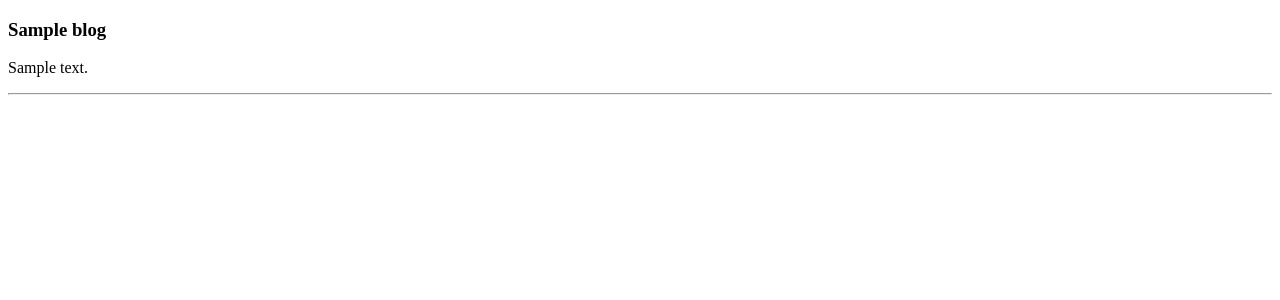
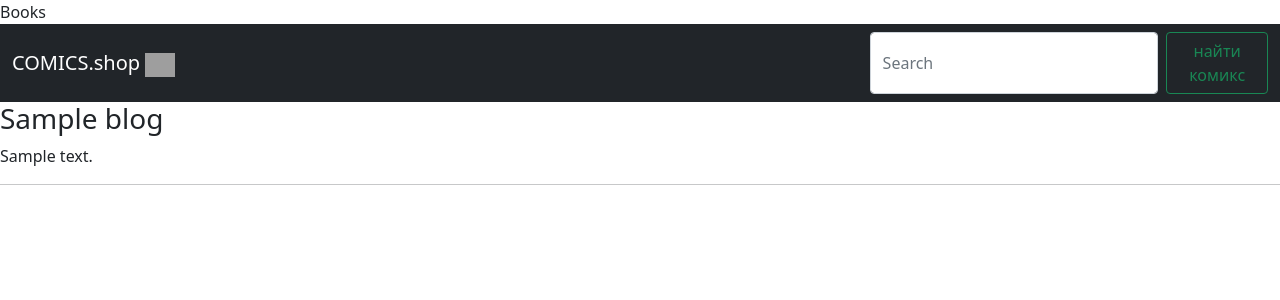
Before and after one commit to S4LAVAT/project3.0, a Django app: template blogs/templates/blogs/blog_list.html in a window 1280 px wide. Shown: the top 300 px of the page. Run offline with Django 4.2, Linux system fonts and the light colour scheme; the template is opened without the code that fills it: most values are stand-ins (such as "Sample title", 1, 10 or a date in 2020); data that the repository does not hold is empty; grey boxes are pictures that could not be loaded.

Commit message:
сайт с комиксами

```diff
--- a/blogs/admin.py
+++ b/blogs/admin.py
@@ -1,7 +1,8 @@
 from django.contrib import admin
-from .models import Blog
+from .models import Blog, Book
 
 
 admin.site.register(Blog)
+admin.site.register(Book)
 
 # Register your models here.
--- /dev/null
+++ b/blogs/templates/blogs/_base.html
@@ -0,0 +1,42 @@
+{% load static %}
+<!DOCTYPE html>
+<html lang="en">
+<head>
+	<meta charset="UTF-8">
+	<meta name="viewport" content="width=device-width, initial-scale=1.0">
+	<title>Document</title>
+	<link href="https://cdn.jsdelivr.net/npm/bootstrap@5.0.2/dist/css/bootstrap.min.css" rel="stylesheet" integrity="sha384-EVSTQN3/azprG1Anm3QDgpJLIm9Nao0Yz1ztcQTwFspd3yD65VohhpuuCOmLASjC" crossorigin="anonymous">
+	{% block title %}<title>Document</title>{% endblock title %}
+	<nav class="navbar navbar-expand-lg navbar-dark bg-dark">
+	  <div class="container-fluid">
+	    <a class="navbar-brand" href="#">COMICS.shop
+	    	<img src="{% static '\blogs\static\blogs\images.png' %}" alt="" width="30" height="24">
+	    </a>
+	    <button class="navbar-toggler" type="button" data-bs-toggle="collapse" data-bs-target="#navbarSupportedContent" aria-controls="navbarSupportedContent" aria-expanded="false" aria-label="Toggle navigation">
+	      <span class="navbar-toggler-icon"></span>
+	    </button>
+	    <div class="collapse navbar-collapse" id="navbarSupportedContent">
+	      <ul class="navbar-nav me-auto mb-2 mb-lg-0">
+	        <li class="nav-item dropdown">
+	          <ul class="dropdown-menu" aria-labelledby="navbarDropdown">
+	            <li><a class="dropdown-item" href="#">Action</a></li>
+	            <li><a class="dropdown-item" href="#">Another action</a></li>
+	            <li><hr class="dropdown-divider"></li>
+	            <li><a class="dropdown-item" href="#">Something else here</a></li>
+	          </ul>
+	        </li>
+	      </ul>
+	      <form class="d-flex">
+	        <input class="form-control me-2" type="search" placeholder="Search" aria-label="Search">
+	        <button class="btn btn-outline-success" type="submit">найти комикс</button>
+	      </form>
+	    </div>
+	  </div>
+	</nav>
+
+</head>
+<body>
+	{% block content %}{% endblock content %}
+	<script src="https://cdn.jsdelivr.net/npm/bootstrap@5.0.2/dist/js/bootstrap.bundle.min.js" integrity="sha384-MrcW6ZMFYlzcLA8Nl+NtUVF0sA7MsXsP1UyJoMp4YLEuNSfAP+JcXn/tWtIaxVXM" crossorigin="anonymous"></script>
+</body>
+</html>
--- a/blogs/templates/blogs/blog_list.html
+++ b/blogs/templates/blogs/blog_list.html
@@ -1,15 +1,11 @@
-<!DOCTYPE html>
-<html lang="en">
-<head>
-	<meta charset="UTF-8">
-	<meta name="viewport" content="width=device-width, initial-scale=1.0">
-	<title>Document</title>
-</head>
-<body>
+{% extends 'blogs/_base.html' %}
+
+{% block title %}Books{% endblock title %}
+
+{% block content %}
 	{% for b in blogs %}
 	<h3>{{b.title}}</h3>
 	<p>{{b.text}}</p>
 	<hr>
 	{% endfor %}
-</body>
-</html>
+{% endblock content %}
--- a/core/settings.py
+++ b/core/settings.py
@@ -117,6 +117,10 @@ USE_TZ = True
 # https://docs.djangoproject.com/en/4.0/howto/static-files/
 
 STATIC_URL = 'static/'
+MEDIA_URL = '/media/'
+MEDIA_ROOT = BASE_DIR/'media'
+
+
 
 # Default primary key field type
 # https://docs.djangoproject.com/en/4.0/ref/settings/#default-auto-field
--- a/core/urls.py
+++ b/core/urls.py
@@ -15,9 +15,19 @@ Including another URLconf
 """
 from django.contrib import admin
 from django.urls import path
-from blogs.views import blog_list
+from blogs.views import blog_list, books_list
+from django.conf.urls.static import static
+from django.conf import settings
+
 
 urlpatterns = [
     path('admin/', admin.site.urls),
     path('', blog_list, name = "blog_list"),
+    path('books', books_list, name = "books_list"),
+
+
 ]
+
+
+if settings.DEBUG:
+	urlpatterns += static(settings.MEDIA_URL, document_root=settings.MEDIA_ROOT)
```
Also changed, not shown: blogs/models.py (+12 -0 lines), blogs/templates/blogs/books_list.html (added, +12 -0 lines), blogs/views.py (+9 -1 lines), blogs/migrations/0001_initial.py, blogs/migrations/0002_book.py (added), blogs/static/blogs/img/images.png (added).
